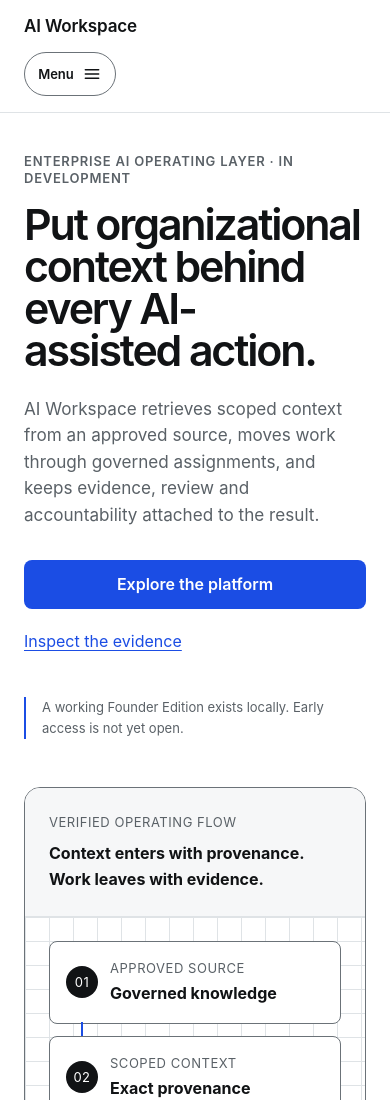
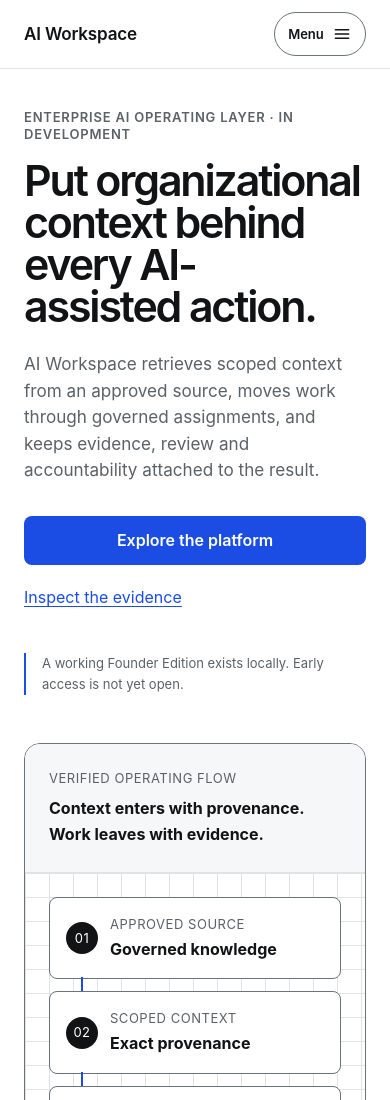
Before and after one commit to rmanish2000-del/aiworkspace-hq-web, an Astro site: page / in a window 390 px wide. Shown: the top 1100 px of the page. Built offline with nearby package versions, Linux system fonts and the light colour scheme; Astro itself is replaced by a stand-in of ours.

Commit message:
feat(hq): refine responsive header

```diff
--- a/src/components/SiteHeader.astro
+++ b/src/components/SiteHeader.astro
@@ -1,17 +1,4 @@
 ---
-/**
- * `03` Block 1 — Header, extended by P1-J §4.1.
- *
- * The wordmark sits left and the navigation sits right. P1-J §4.1:
- *
- *   "Wordmark `AI Workspace` sits left and becomes a link to `/` on every route
- *    except `/`, where it remains plain text (P0 `03` §3.1 reasoning preserved)."
- *
- * That preserved reasoning is worth restating, because it is the whole rule:
- * on the home route there is nowhere for the wordmark to go, and a link that
- * returns you to where you already are is a focusable control that does
- * nothing. On every other route it is the standard way home.
- */
 import Container from './ui/Container.astro';
 import Logo from './ui/Logo.astro';
 import SiteNav from './SiteNav.astro';
@@ -21,7 +8,6 @@ export interface Props {
 }
 
 const { currentPath } = Astro.props;
-
 const isHome = currentPath === '/';
 ---
 
@@ -35,35 +21,34 @@ const isHome = currentPath === '/';
 </header>
 
 <style>
-  /* `07` §6.2 — padding block --space-5. No border, no shadow, not sticky. */
   .site-header {
-    position: relative;
+    position: sticky;
     z-index: var(--z-raised);
-    padding-block: var(--space-4);
+    inset-block-start: 0;
+    padding-block: var(--space-3);
     border-block-end: 1px solid var(--border);
-    background: var(--bg);
+    background: color-mix(in srgb, var(--bg) 94%, transparent);
+    backdrop-filter: blur(14px);
   }
 
   .site-header__inner {
-    display: flex;
     display: grid;
-    align-items: start;
+    grid-template-columns: minmax(0, 1fr) auto;
+    gap: var(--space-3);
+    align-items: center;
     justify-content: space-between;
-    gap: var(--space-4);
   }
 
-  @media (min-width: 760px) {
-    .site-header {
-      padding-block: var(--space-3);
-    }
-
-    .site-header__inner {
-      grid-template-columns: auto 1fr;
-      align-items: center;
-    }
-
+  @media (min-width: 960px) {
     .site-header__inner :global(.site-nav) {
       justify-self: end;
     }
   }
+
+  @media (forced-colors: active), (prefers-reduced-transparency: reduce) {
+    .site-header {
+      background: var(--bg);
+      backdrop-filter: none;
+    }
+  }
 </style>
```
